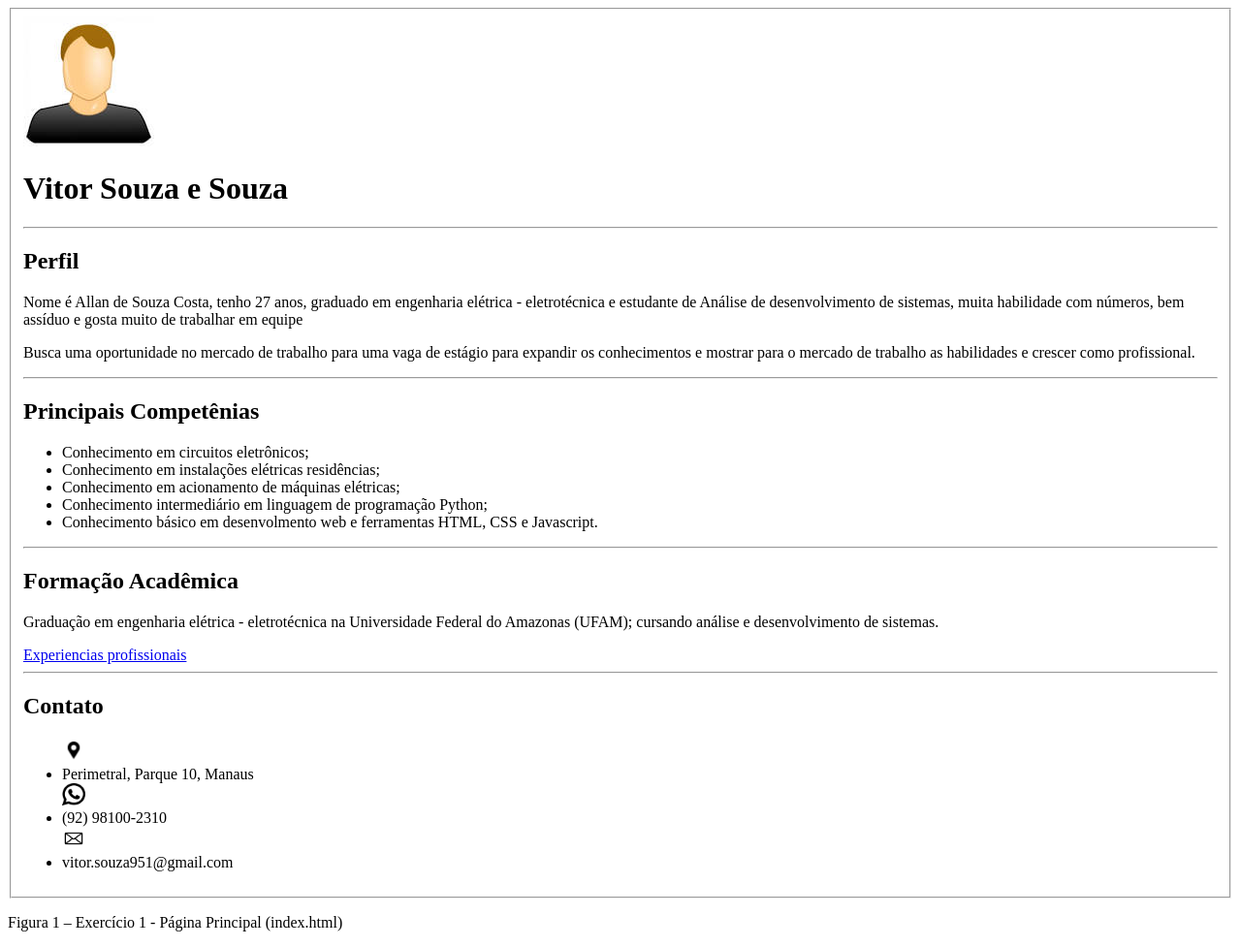
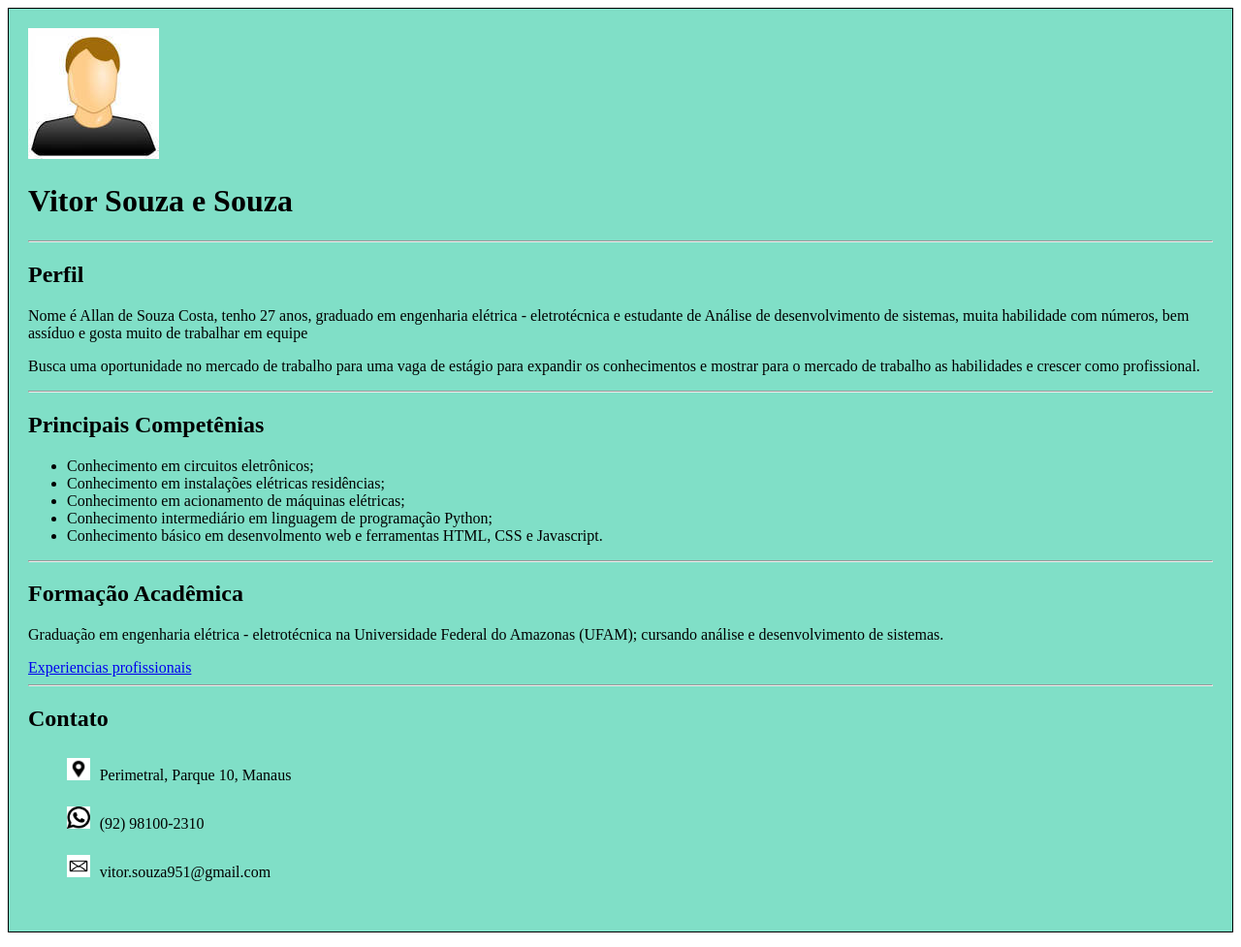
Before and after one commit to VitorSouzaESouza/Curr-culo, a plain HTML site: page index.html in a window 1280 px wide. Shown: the whole page at 97% size. Drawn offline with Linux system fonts and the light colour scheme.

Commit message:
Add files via upload

```diff
--- /dev/null
+++ b/estilos/estilo.css
@@ -0,0 +1,13 @@
+main{
+    background-color: rgb(128, 223, 199);
+    border: solid 1px;
+    padding: 20px;
+}
+
+.li_contato{
+    list-style: none;
+}
+.li_contato p{
+    display: inline-block;
+    margin-left: 10px;
+}
--- a/index.html
+++ b/index.html
@@ -1,6 +1,7 @@
 <!DOCTYPE html>
 <html lang="en">
 <head>
+  <link rel="stylesheet" href="../estilos/estilo.css">
   <meta charset="UTF-8">
   <meta http-equiv="X-UA-Compatible" content="IE=edge">
   <meta name="viewport" content="width=device-width, initial-scale=1.0">
@@ -8,8 +9,7 @@
 </head>
 <body>
   <main>
-    <fieldset>
-    <img src="imagens/user.jfif">
+    <img src="imagens/usuario.jpg">
     <h1>Vitor Souza e Souza</h1>
     <hr>
     <h2>Perfil</h2>
@@ -30,13 +30,11 @@
       <a href="experiencias.html">Experiencias profissionais</a>
     <hr>
     <h2>Contato</h2>
-    <ul>
-      <img src="imagens/localizacao.jpg" width="2%"><li>Perimetral, Parque 10, Manaus</li>
-      <img src="imagens/whatsapp.png" width="2%"><li>(92) 98100-2310</li>
-      <img src="imagens/mensagem.jpg" width="2%"><li>vitor.souza951@gmail.com</li>
+    <ul id="ul_contato">
+      <li class="li_contato"><img src="imagens/localizacao.jpg" width="2%"><p>Perimetral, Parque 10, Manaus</p></li>
+      <li class="li_contato"><img src="imagens/whatsapp.jpg" width="2%"><p>(92) 98100-2310</p></li>
+      <li class="li_contato"><img src="imagens/mensagem.jpg" width="2%"><p>vitor.souza951@gmail.com</p></li>
     </ul>
   </main>
-  </fieldset>
-  <p>Figura 1 – Exercício 1 - Página Principal (index.html)</p>
 </body>
 </html>
```
Also changed, not shown: experiencias.html (+4 -2 lines), imagens/usuario.jpg (added), imagens/whatsapp.jpg (added).
